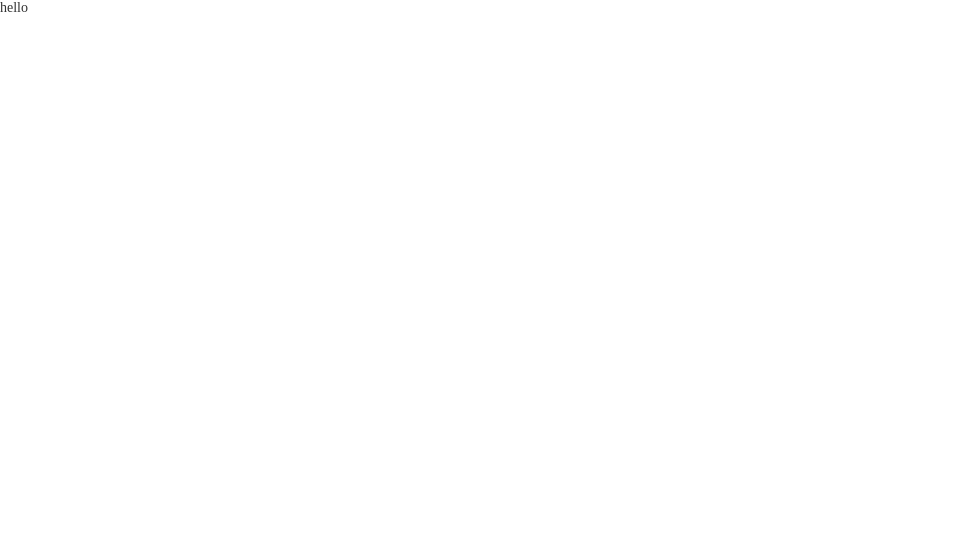
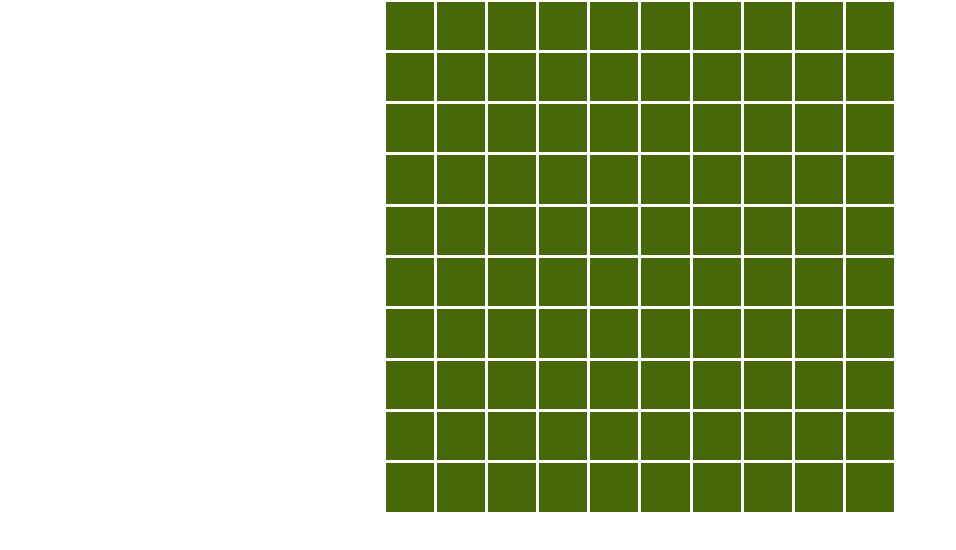
Before and after one commit to DRL9/minesweeper, a Vue app: page / in a window 1280 px wide. Shown: the top 550 px of the page, without its empty margins (0-956 px from the left). Built offline with nearby package versions, Linux system fonts and the light colour scheme.

Commit message:
refactor: Grid.vue -> MineGrid.vue
Changes to be committed:
	modified:   src/App.vue
	modified:   src/components/MineArea.vue
	renamed:    src/components/Grid.vue -> src/components/MineGrid.vue

```diff
--- a/src/App.vue
+++ b/src/App.vue
@@ -1,12 +1,20 @@
 <template>
-  <div id="app">
-    hello
-  </div>
+    <div id="app">
+        <mine-area :col="10" :row="10" @gameOver="onGameOver" />
+    </div>
 </template>
 
 <script>
+import MineArea from '@/components/MineArea.vue';
+
+export default {
+    components: {
+        MineArea
+    },
+    methods: {
+        onGameOver () {
+
+        }
+    }
+};
 </script>
-
-<style>
-
-</style>
--- a/src/components/MineArea.vue
+++ b/src/components/MineArea.vue
@@ -2,14 +2,14 @@
     <div class="mine-area" @contextmenu.prevent="1">
         <div class="mine-row" v-for="(col,rIndex) in area" :key="rIndex">
             <div class="mine-col" v-for="(grid,cIndex) in col" :key="cIndex">
-                <grid :isActive="grid.isActive" :content="grid.content" @click.native="onGridClick(rIndex,cIndex)" @contextmenu.native="onGridRightClick(rIndex,cIndex)" />
+                <mine-grid :isActive="grid.isActive" :content="grid.content" @click.native="onGridClick(rIndex,cIndex)" @contextmenu.native="onGridRightClick(rIndex,cIndex)" />
             </div>
         </div>
     </div>
 </template>
 
 <script>
-import Grid from '@/components/Grid.vue';
+import MineGrid from '@/components/MineGrid.vue';
 
 function * genAroundGrids (r, c, area) {
     var row = area.length;
@@ -31,7 +31,7 @@ function * genAroundGrids (r, c, area) {
 
 export default {
     components: {
-        Grid
+        MineGrid
     },
     props: {
         col: {
--- a/src/components/Grid.vue
+++ b/src/components/MineGrid.vue
@@ -1,5 +1,5 @@
 <template>
-    <div :class="isActive?'active':''">
+    <div class="mine-grid" :class="isActive?'active':''">
         <flag v-if="showFlag" />
         <mine v-if="showMine" />
         <question-mark v-if="showQuestionMark" :color="'#FFCB10'" />
@@ -56,7 +56,7 @@ export default {
 </script>
 
 <style scoped>
-div {
+.mine-grid {
   padding: 25%;
   background-color: #46670a;
 }
```
